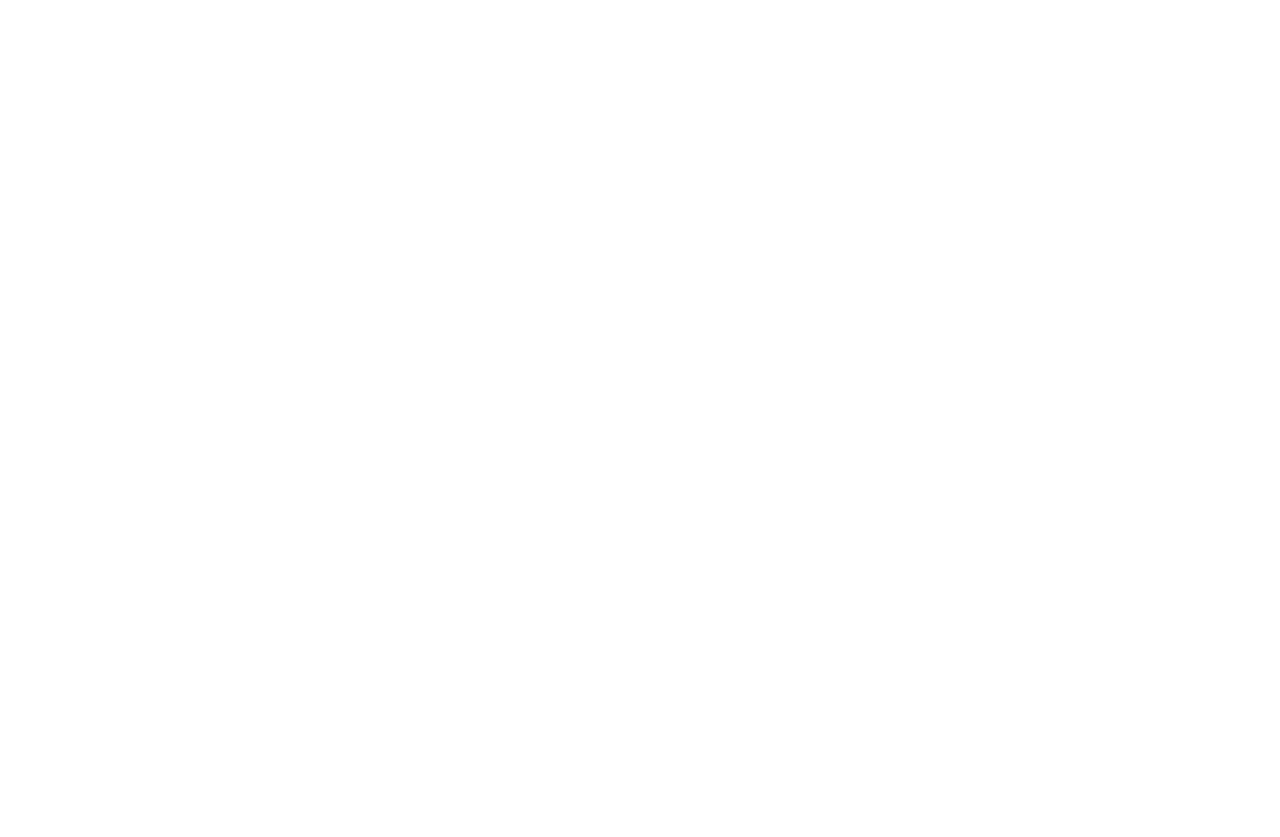
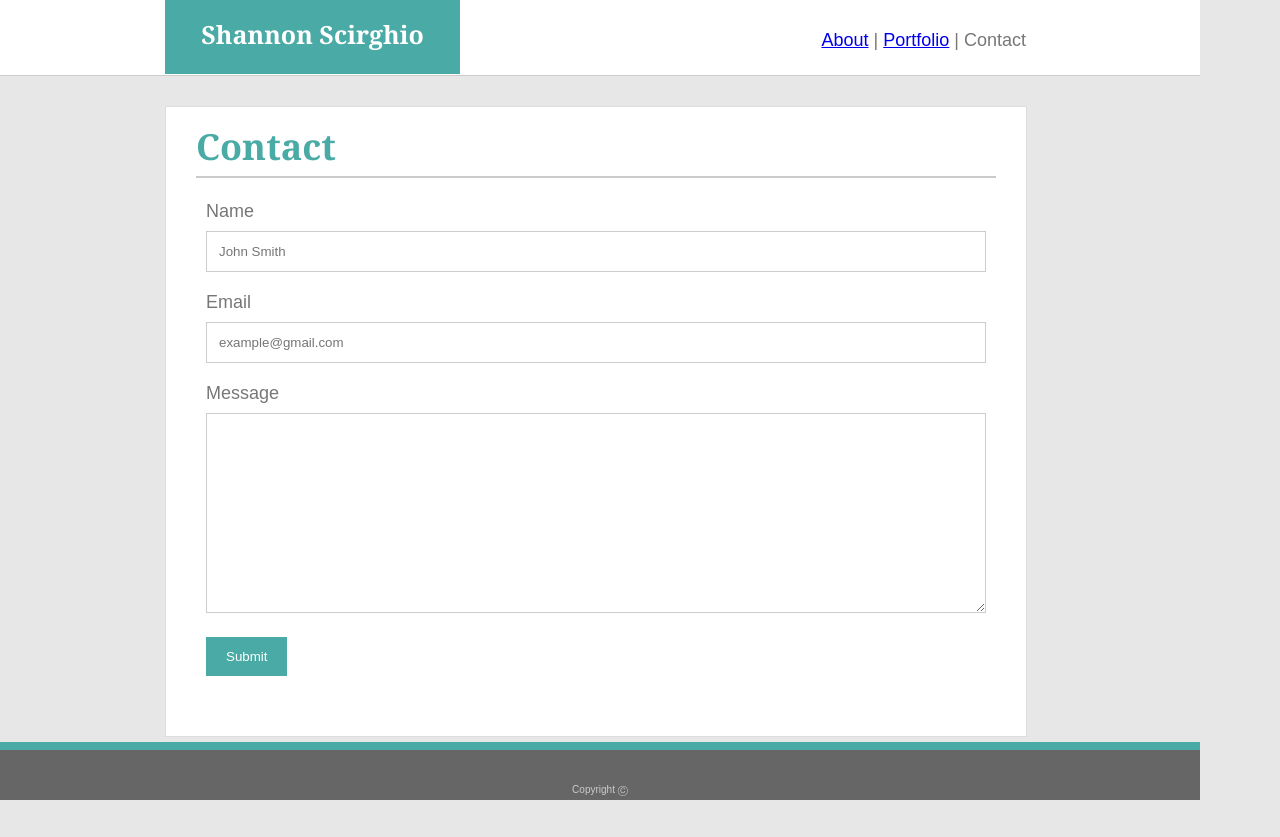
Before and after one commit to shanscirg/Portfolio, a plain HTML site: page contact.html in a window 1280 px wide. Before the commit the page ends 800 px from the top, so only its background shows below. Drawn offline with Linux system fonts and the light colour scheme.

Commit message:
added content to portfolio and contact pages and linked them together

```diff
--- a/assets/css/style.css
+++ b/assets/css/style.css
@@ -45,14 +45,15 @@ nav {
     display: inline-block;
     text-align: center;
     line-height: 80px;
+    color: #777777;
 }
 
 .about {
     clear: both;
     width: 800px;
-    height: 240px;
+    height: auto;
     border: .25px solid #dddddd;
-    padding: 30px;
+    padding: 30px 30px 50px 30px;
     margin: 30px 30px 100px 30px;
     background: #ffffff;
     position: relative;
@@ -93,3 +94,35 @@ footer {
 #line1 {
     border: 1px solid #CACACA;
 }
+
+.port:default {
+    color: #777777;
+}
+
+.cont:default {
+    color: #777777;
+}
+
+/* CONTACT FORM */
+input[type=text], select, textarea {
+    width: 100%;
+    padding: 12px;
+    border: 1px solid #ccc;
+    box-sizing: border-box;
+    margin-top: 6px;
+    margin-bottom: 16px;
+  }
+
+  input[type=submit] {
+    background-color: #4aaaa5;
+    color: white;
+    padding: 12px 20px;
+    border: none;
+    cursor: pointer;
+  }
+
+  #container {
+    background-color: #ffffff;
+    padding: 10px;
+    height: auto;
+  }
--- a/contact.html
+++ b/contact.html
@@ -0,0 +1,45 @@
+<!DOCTYPE html>
+<html lang="en-us">
+<head>
+    <meta charset="UTF-8">
+    <meta name="viewport" content="width=device-width, initial-scale=1.0">
+    <meta http-equiv="X-UA-Compatible" content="ie=edge">
+    <title>Contact Me</title>
+
+    <link rel="stylesheet" type="text/css" href="assets/css/style.css">
+
+</head>
+
+<body>
+    <header class="titlebar">
+            <h1 id="name">Shannon Scirghio</h1>
+            <nav>
+                <a href="index.html" class="abo">About</a> |
+                <a href="portfolio.html" class="port">Portfolio</a> |
+                Contact
+            </nav>
+    </header>
+    <div class="about">
+        <h1 id="teal">Contact</h1>
+        <hr id="line1">
+        <div id="container">
+                    <form action="action_page.php">
+
+                      <label for="fname">Name</label>
+                      <input type="text" id="fname" name="firstname" placeholder="John Smith">
+
+                      <label for="lname">Email</label>
+                      <input type="text" id="lname" name="lastname" placeholder="example@gmail.com">
+
+                      <label for="subject">Message</label>
+                      <textarea id="subject" name="subject" style="height:200px"></textarea>
+
+                      <input type="submit" value="Submit">
+
+                    </form>
+        </div>
+    </div>
+    <footer>Copyright &#9400;</footer>
+
+</body>
+</html>
```
Also changed, not shown: index.html (+1 -1 lines), portfolio.html (+33 -0 lines).
